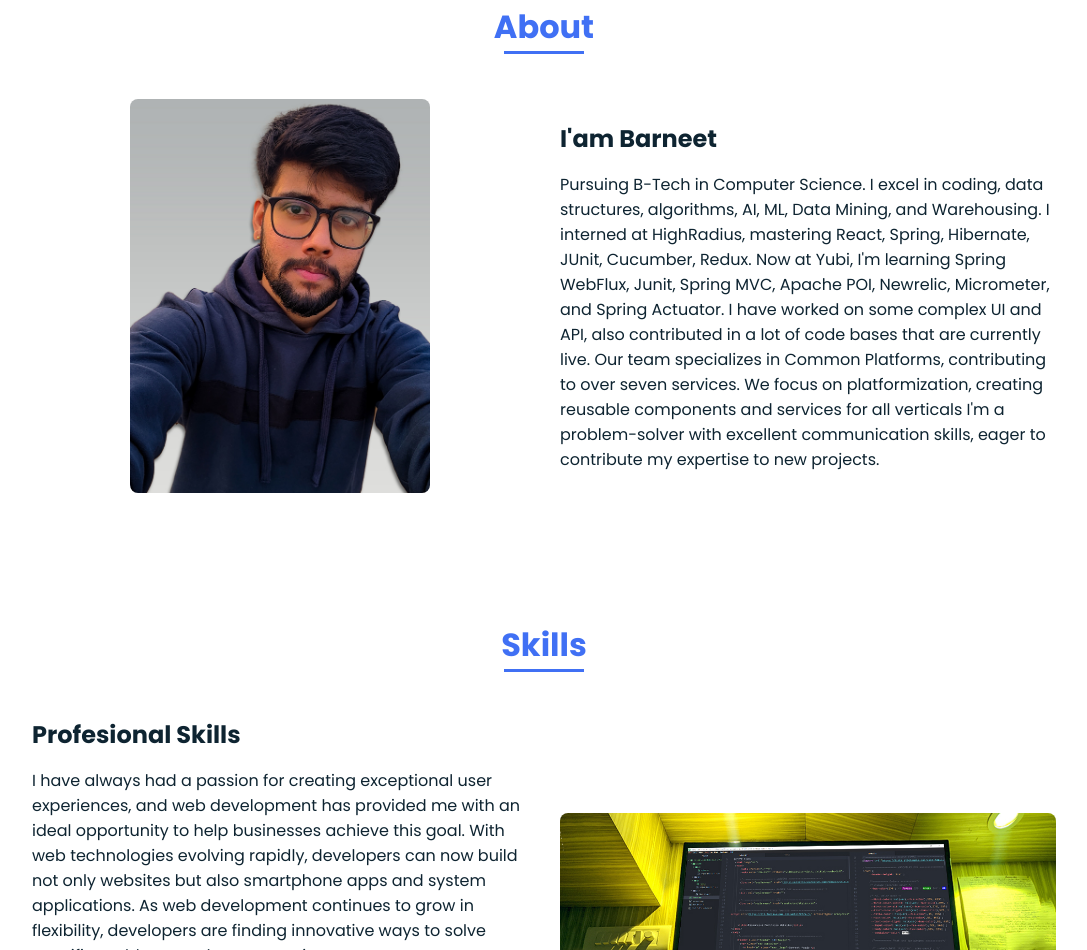
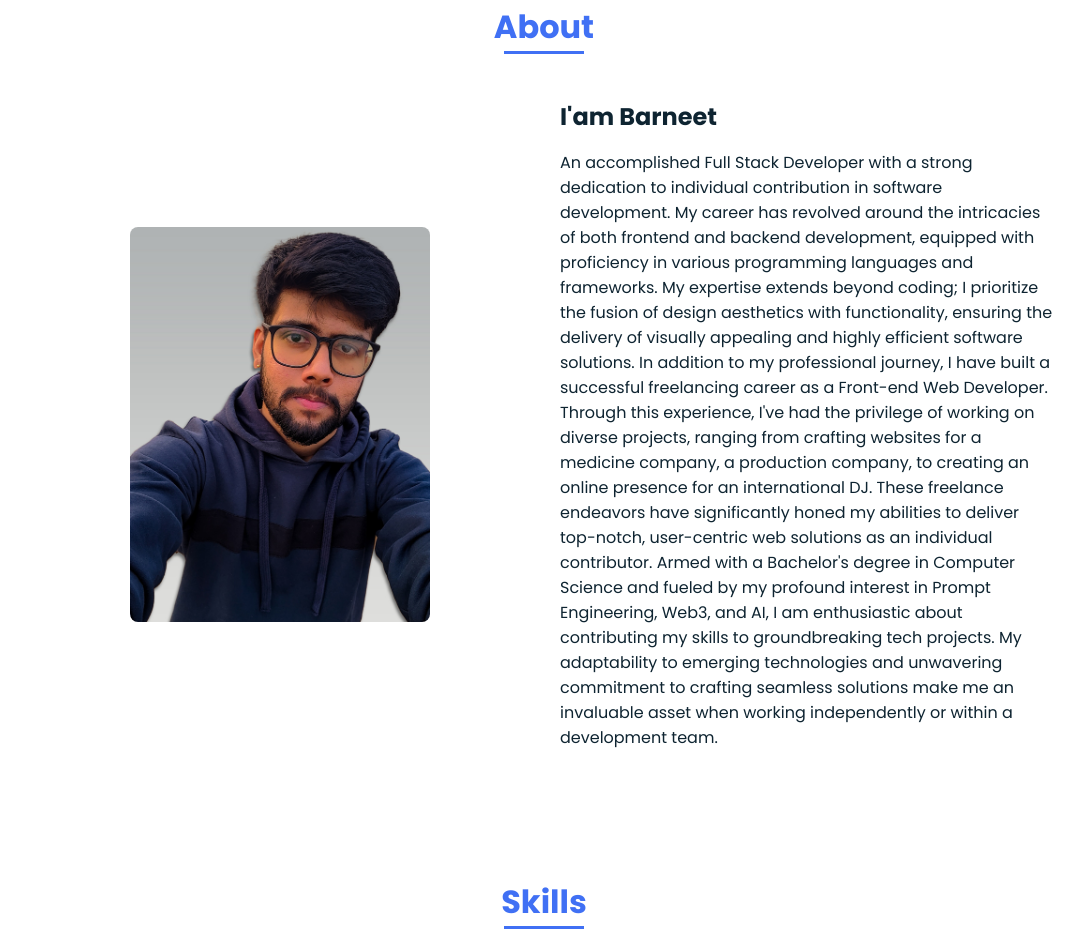
Before and after one commit to ShaanBarneet/webportfolio, a website: page index.html in a window 1280 px wide. Shown: the part 877-1827 px from the top of the page, without its empty margins (96-1183 px from the left). Drawn offline with nearby package versions, Linux system fonts and the light colour scheme.

Commit message:
New profile update

```diff
--- a/index.html
+++ b/index.html
@@ -69,7 +69,11 @@
 
                     <div>
                         <h2 class="about__subtitle">I'am Barneet</h2>
-                        <p class="about__text">Pursuing B-Tech in Computer Science. I excel in coding, data structures, algorithms, AI, ML, Data Mining, and Warehousing. I interned at HighRadius, mastering React, Spring, Hibernate, JUnit, Cucumber, Redux. Now at Yubi, I'm learning Spring WebFlux, Junit, Spring MVC, Apache POI, Newrelic, Micrometer, and Spring Actuator. I have worked on some complex UI and API, also contributed in a lot of code bases that are currently live. Our team specializes in Common Platforms, contributing to over seven services. We focus on platformization, creating reusable components and services for all verticals I'm a problem-solver with excellent communication skills, eager to contribute my expertise to new projects.</p>
+                        <p class="about__text"> An accomplished Full Stack Developer with a strong dedication to individual contribution in software development. My career has revolved around the intricacies of both frontend and backend development, equipped with proficiency in various programming languages and frameworks. My expertise extends beyond coding; I prioritize the fusion of design aesthetics with functionality, ensuring the delivery of visually appealing and highly efficient software solutions.
+
+                            In addition to my professional journey, I have built a successful freelancing career as a Front-end Web Developer. Through this experience, I've had the privilege of working on diverse projects, ranging from crafting websites for a medicine company, a production company, to creating an online presence for an international DJ. These freelance endeavors have significantly honed my abilities to deliver top-notch, user-centric web solutions as an individual contributor.
+
+                            Armed with a Bachelor's degree in Computer Science and fueled by my profound interest in Prompt Engineering, Web3, and AI, I am enthusiastic about contributing my skills to groundbreaking tech projects. My adaptability to emerging technologies and unwavering commitment to crafting seamless solutions make me an invaluable asset when working independently or within a development team.</p>
                     </div>
                 </div>
             </section>
```
